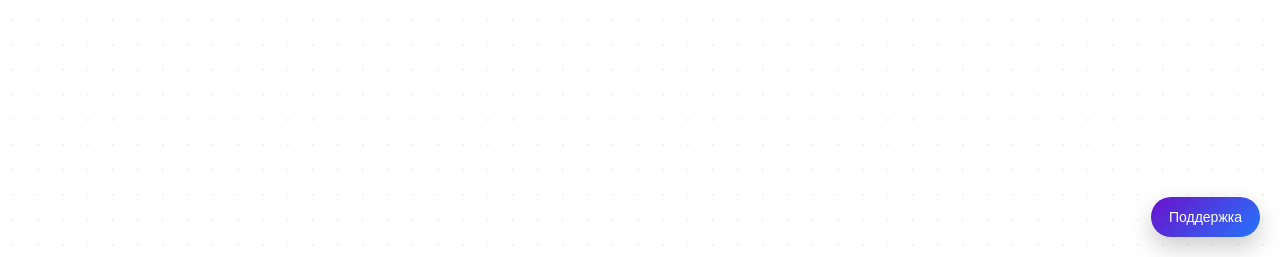
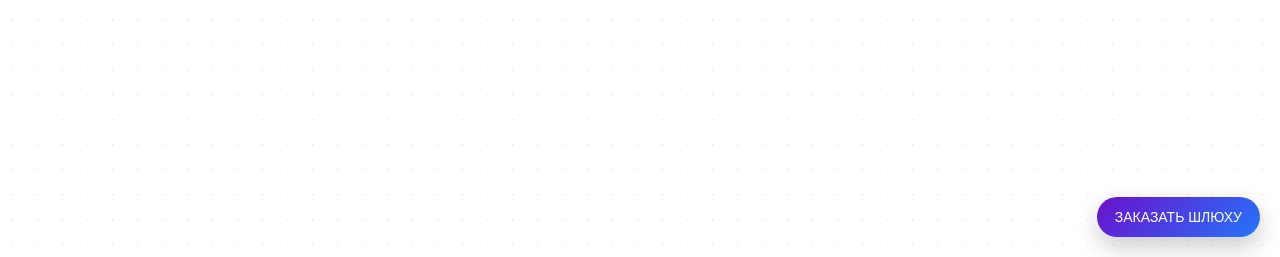
Before and after one commit to flowerdi16/vmnsite, a Flask app: page / in a window 1280 px wide. Shown: the part 543-800 px from the top of the page. Run offline with Flask 3, Linux system fonts and the light colour scheme.

Commit message:
Update index.html

```diff
--- a/templates/index.html
+++ b/templates/index.html
@@ -56,7 +56,7 @@
       target="_blank"
       class="support-btn">
 
-      Поддержка
+      ЗАКАЗАТЬ ШЛЮХУ
 
     </a>
 
```
